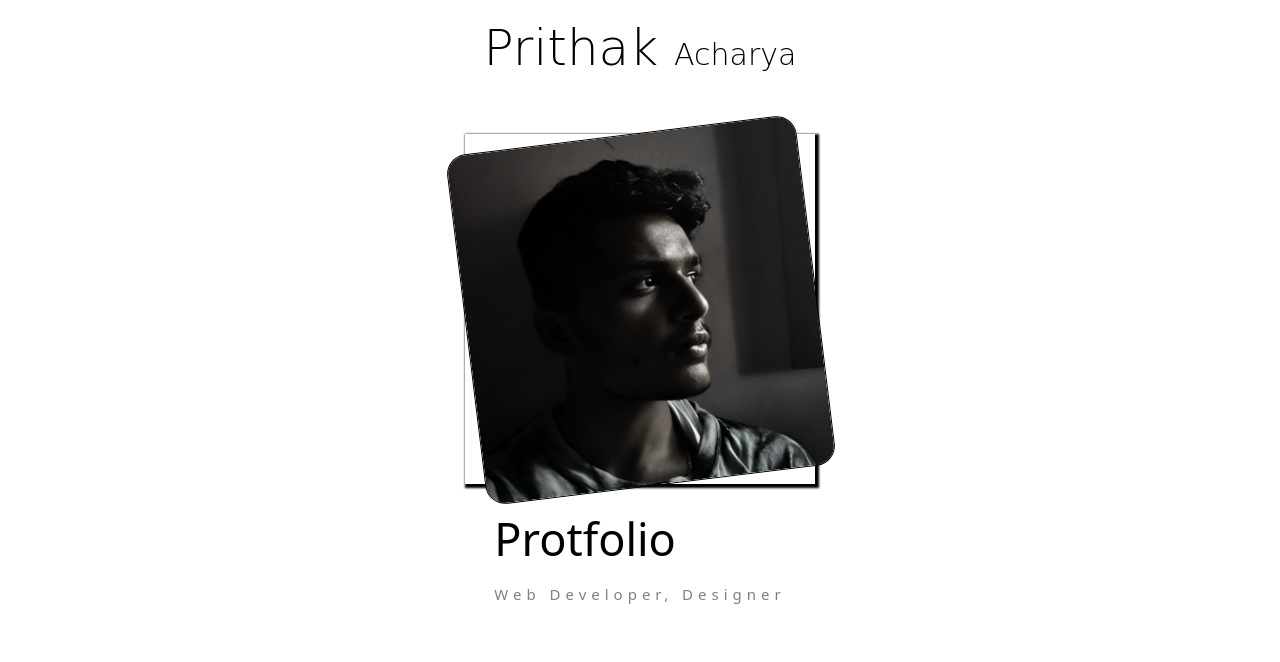
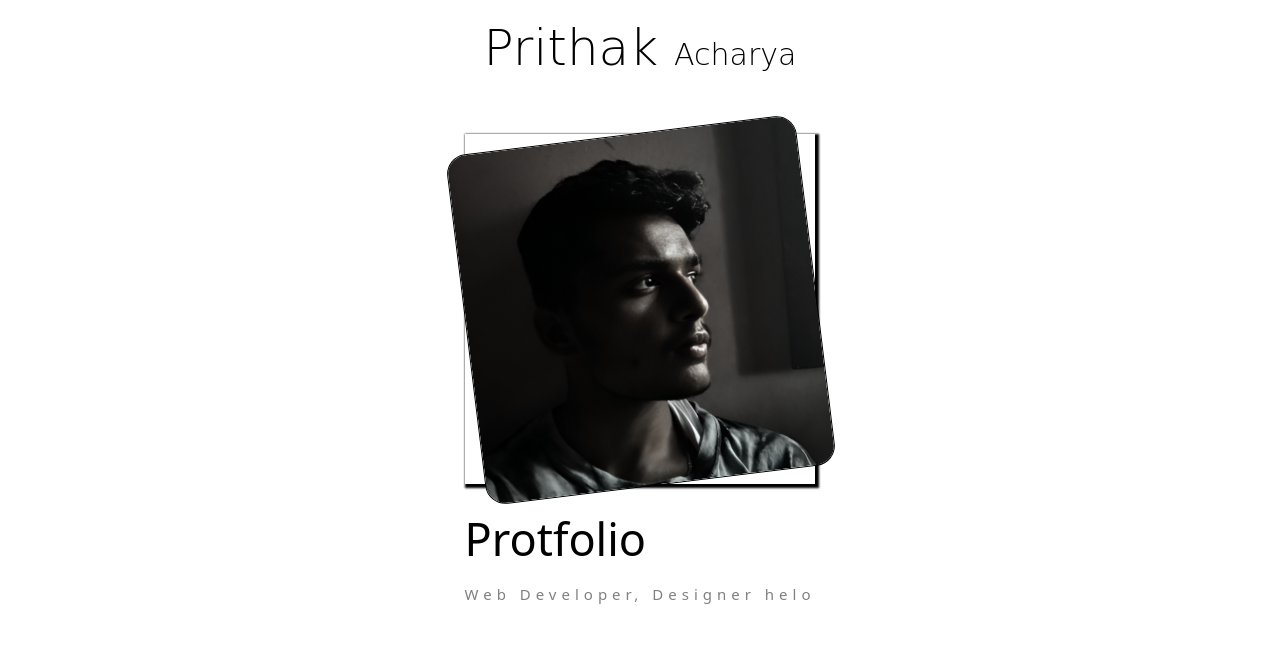
Before and after one commit to Prithak1O/Protfolio-website, a plain HTML site: page index.html in a window 1280 px wide. Shown: the part 138-800 px from the top of the page. Drawn offline with Linux system fonts and the light colour scheme; a web font is replaced by a local one.

Commit message:
Update index.html

```diff
--- a/index.html
+++ b/index.html
@@ -56,7 +56,7 @@
             <img src="download.png" alt="">
         </div>
         <div class="last-text">
-            Protfolio<p>Web Developer, Designer</p>
+            Protfolio<p>Web Developer, Designer helo</p>
         </div>
     </div>
 
```
